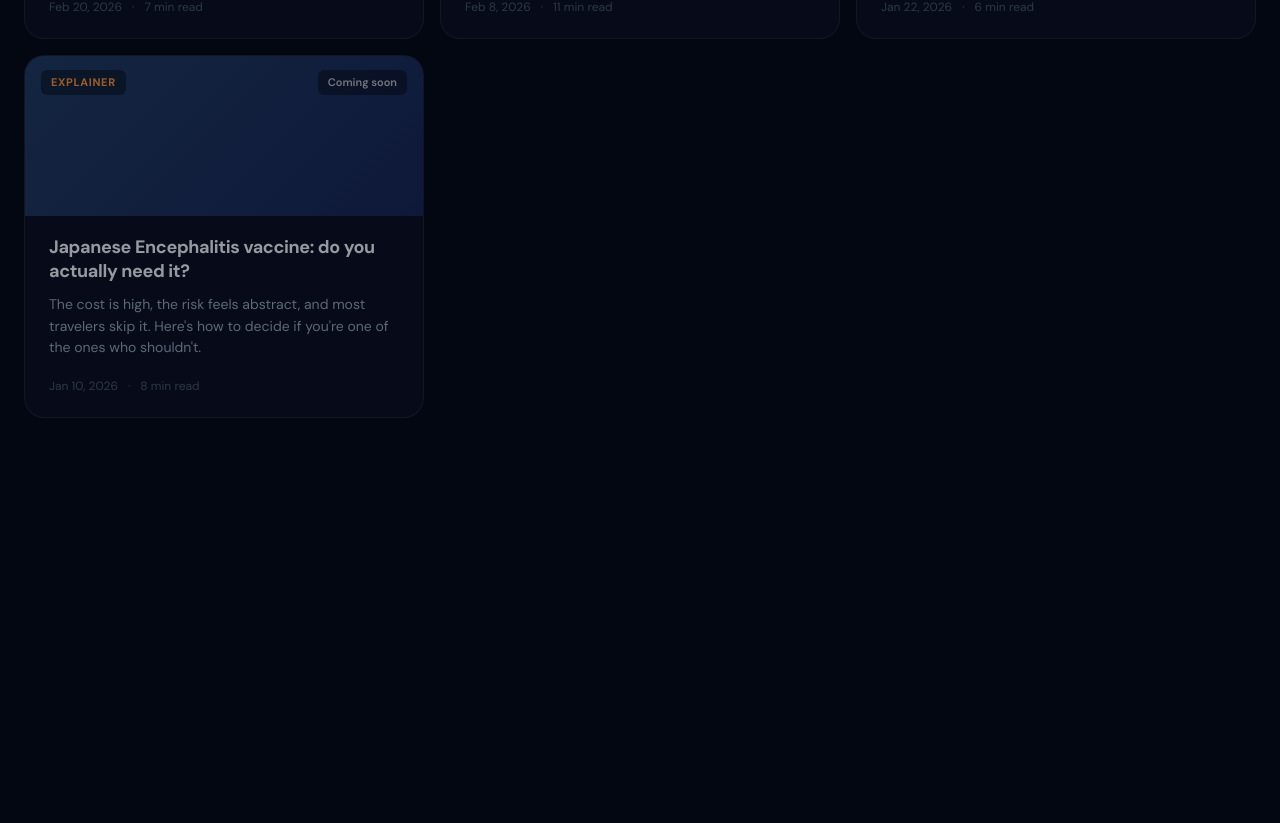
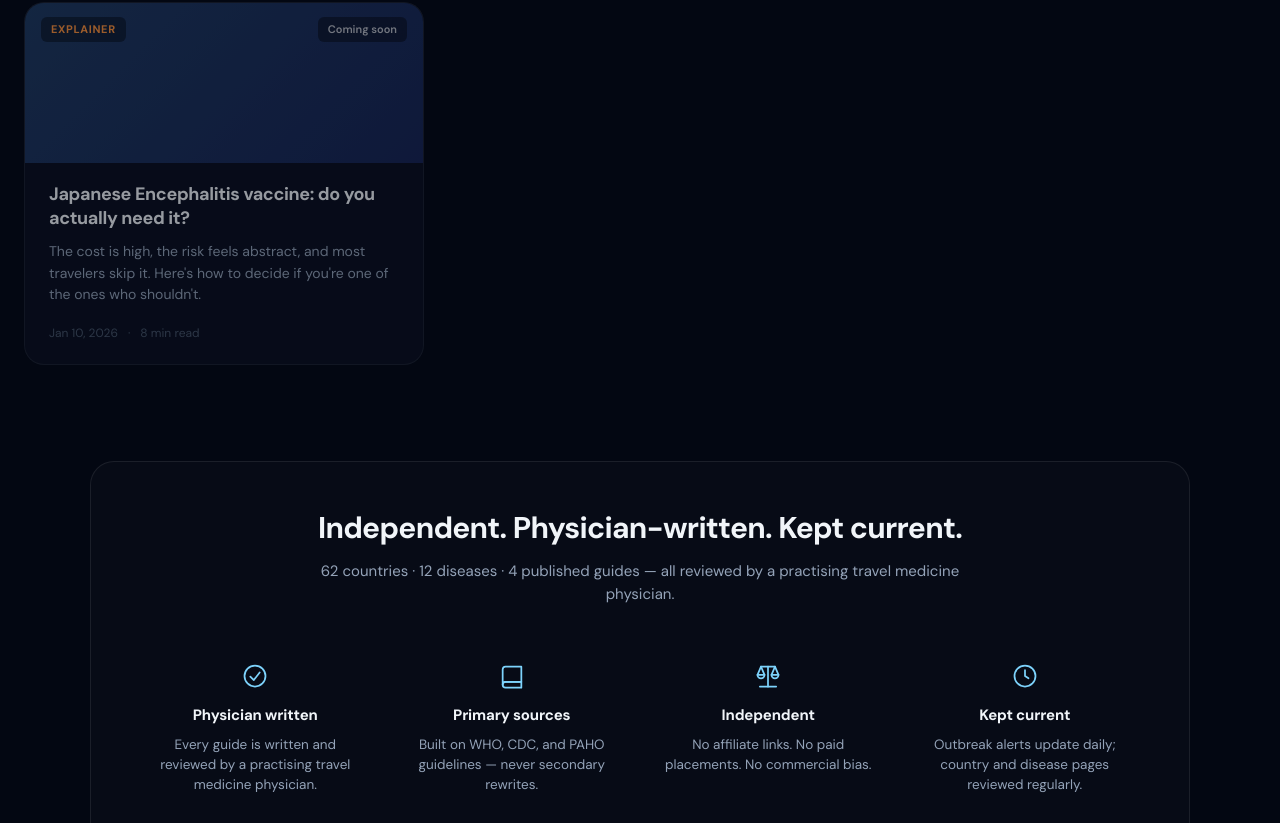
Before and after one commit to Marcoseneg/travel-health-site, a Next.js app: page /guides in a window 1280 px wide. Shown: the part 1977-2800 px from the top of the page. Before the commit the page ends 2475 px from the top, so only its background shows below. Built offline with nearby package versions, Linux system fonts and the light colour scheme.

Commit message:
Guides: single subtitle

```diff
--- a/app/guides/page.tsx
+++ b/app/guides/page.tsx
@@ -5,22 +5,108 @@ import { articles, CATEGORY_LABELS, type ArticleCategory } from "../lib/guidesDa
 import { COVER_ILLUSTRATIONS } from "../components/illustrations";
 import { formatDate } from "../lib/utils/formatDate";
 import FeaturedHero from "../components/guides/FeaturedHero";
+import { countries } from "../../data/countries";
+import { diseases } from "../lib/diseaseData";
 
 // ─────────────────────────────────────────────────────────────────────────────
 // Guides listing page
 //
 // Layout (top to bottom):
-//   1. Header (eyebrow + title + intro)
+//   1. Header — large title + single subtitle (matches site style).
 //   2. Featured carousel — wide hero rotating through up to 3 articles
-//      that have `featured: true` AND `content`. Only shown when no
-//      category filter is active.
-//   3. Category filter pills
+//      (only shown when no category filter is active).
+//   3. Category filter pills.
 //   4. Unified article grid — every article rendered as a big illustration
 //      card. Responsive 1/2/3 columns. Placeholders dimmed with a
 //      "Coming soon" badge.
+//   5. Trust signals — bordered editorial block with stats + 4 icon cards.
 // ─────────────────────────────────────────────────────────────────────────────
 
 type FilterMode = "all" | ArticleCategory;
+
+// ── Outline SVG icons used in the trust signals block ─────────────────────
+
+function IconCheck() {
+  return (
+    <svg width="28" height="28" viewBox="0 0 24 24" fill="none"
+         stroke="currentColor" strokeWidth="1.5"
+         strokeLinecap="round" strokeLinejoin="round">
+      <circle cx="12" cy="12" r="9" />
+      <path d="M8 12.5 11 15.5 16 9" />
+    </svg>
+  );
+}
+
+function IconBook() {
+  return (
+    <svg width="28" height="28" viewBox="0 0 24 24" fill="none"
+         stroke="currentColor" strokeWidth="1.5"
+         strokeLinecap="round" strokeLinejoin="round">
+      <path d="M4 19.5A2.5 2.5 0 0 1 6.5 17H20V4H6.5A2.5 2.5 0 0 0 4 6.5z" />
+      <path d="M4 19.5A2.5 2.5 0 0 0 6.5 22H20v-5H6.5A2.5 2.5 0 0 0 4 19.5z" />
+    </svg>
+  );
+}
+
+function IconBalance() {
+  return (
+    <svg width="28" height="28" viewBox="0 0 24 24" fill="none"
+         stroke="currentColor" strokeWidth="1.5"
+         strokeLinecap="round" strokeLinejoin="round">
+      <path d="M12 4v17" />
+      <path d="M5 21h14" />
+      <path d="M6 4l-3 7h6z" />
+      <path d="M18 4l-3 7h6z" />
+      <path d="M3 11a3 3 0 0 0 6 0" />
+      <path d="M15 11a3 3 0 0 0 6 0" />
+      <path d="M6 4l12 0" />
+    </svg>
+  );
+}
+
+function IconClock() {
+  return (
+    <svg width="28" height="28" viewBox="0 0 24 24" fill="none"
+         stroke="currentColor" strokeWidth="1.5"
+         strokeLinecap="round" strokeLinejoin="round">
+      <circle cx="12" cy="12" r="9" />
+      <path d="M12 7v5l3 2" />
+    </svg>
+  );
+}
+
+const TRUST_SIGNALS: {
+  Icon: React.ComponentType;
+  title: string;
+  description: string;
+}[] = [
+  {
+    Icon: IconCheck,
+    title: "Physician written",
+    description:
+      "Every guide is written and reviewed by a practising travel medicine physician.",
+  },
+  {
+    Icon: IconBook,
+    title: "Primary sources",
+    description:
+      "Built on WHO, CDC, and PAHO guidelines — never secondary rewrites.",
+  },
+  {
+    Icon: IconBalance,
+    title: "Independent",
+    description:
+      "No affiliate links. No paid placements. No commercial bias.",
+  },
+  {
+    Icon: IconClock,
+    title: "Kept current",
+    description:
+      "Outbreak alerts update daily; country and disease pages reviewed regularly.",
+  },
+];
+
+// ─────────────────────────────────────────────────────────────────────────────
 
 export default function GuidesPage() {
   const [filter, setFilter] = useState<FilterMode>("all");
@@ -33,8 +119,6 @@ export default function GuidesPage() {
     return list;
   }, [filter]);
 
-  // Featured: 3 most recent articles flagged featured AND with content
-  // (so placeholders never appear in the hero carousel).
   const featured = useMemo(
     () =>
       articles
@@ -43,6 +127,10 @@ export default function GuidesPage() {
         .slice(0, 3),
     []
   );
+
+  const countryCount = Object.keys(countries).length;
+  const diseaseCount = Object.keys(diseases).length;
+  const publishedCount = articles.filter((a) => a.content).length;
 
   const categories: { value: FilterMode; label: string }[] = [
     { value: "all", label: "All" },
@@ -62,33 +150,14 @@ export default function GuidesPage() {
       }}
     >
       {/* ── Page header ─────────────────────────────────────────────── */}
-      <section style={{ maxWidth: "1320px", margin: "0 auto", padding: "48px 24px 0" }}>
-        <div
-          style={{
-            display: "inline-flex",
-            alignItems: "center",
-            gap: "8px",
-            padding: "6px 16px",
-            borderRadius: "999px",
-            background: "rgba(255,255,255,0.03)",
-            border: "1px solid rgba(255,255,255,0.07)",
-            marginBottom: "16px",
-            fontSize: "12px",
-            fontWeight: 600,
-            color: "#64748b",
-            letterSpacing: "0.04em",
-            textTransform: "uppercase",
-          }}
-        >
-          Journal
-        </div>
+      <section style={{ maxWidth: "1320px", margin: "0 auto", padding: "56px 24px 0" }}>
         <h1
           style={{
-            fontSize: "clamp(32px, 4vw, 52px)",
+            fontSize: "clamp(36px, 4.5vw, 56px)",
             fontWeight: 800,
             letterSpacing: "-0.04em",
-            lineHeight: 1.1,
-            margin: "0 0 12px",
+            lineHeight: 1.05,
+            margin: "0 0 18px",
           }}
         >
           Guides & articles
@@ -99,11 +168,10 @@ export default function GuidesPage() {
             color: "#64748b",
             maxWidth: "600px",
             lineHeight: 1.6,
-            margin: "0 0 40px",
+            margin: "0 0 44px",
           }}
         >
-          Physician-written deep dives on travel health — gear reviews,
-          destination guides, prevention strategies, and field-tested advice.
+          Physician-written. Field-tested. Straight answers for real travel.
         </p>
       </section>
 
@@ -208,7 +276,6 @@ export default function GuidesPage() {
                     e.currentTarget.style.borderColor = "rgba(255,255,255,0.07)";
                   }}
                 >
-                  {/* Cover: gradient header + optional illustration overlay */}
                   <div
                     style={{
                       height: "160px",
@@ -232,7 +299,6 @@ export default function GuidesPage() {
                       </div>
                     )}
 
-                    {/* Category badge — top left */}
                     <span
                       style={{
                         position: "absolute",
@@ -253,7 +319,6 @@ export default function GuidesPage() {
                       {cat.label}
                     </span>
 
-                    {/* "Coming soon" badge — top right, only for placeholders */}
                     {isPlaceholder && (
                       <span
                         style={{
@@ -275,7 +340,6 @@ export default function GuidesPage() {
                     )}
                   </div>
 
-                  {/* Card body */}
                   <div
                     style={{
                       padding: "20px 24px 22px",
@@ -326,6 +390,103 @@ export default function GuidesPage() {
           </div>
         )}
       </section>
+
+      {/* ── Trust signals (bordered container) ────────────────────────── */}
+      <section style={{ padding: "16px 24px 96px" }}>
+        <div
+          style={{
+            maxWidth: "1100px",
+            margin: "0 auto",
+            padding: "48px clamp(20px, 4vw, 48px)",
+            borderRadius: "24px",
+            background: "rgba(255,255,255,0.02)",
+            border: "1px solid rgba(255,255,255,0.08)",
+          }}
+        >
+          <div style={{ textAlign: "center", marginBottom: "44px" }}>
+            <h2
+              style={{
+                fontSize: "clamp(22px, 2.6vw, 30px)",
+                fontWeight: 700,
+                letterSpacing: "-0.025em",
+                margin: "0 0 14px",
+                lineHeight: 1.2,
+                color: "#f1f5f9",
+              }}
+            >
+              Independent. Physician-written. Kept current.
+            </h2>
+            <p
+              style={{
+                fontSize: "15px",
+                color: "#94a3b8",
+                margin: 0,
+                lineHeight: 1.55,
+                maxWidth: "640px",
+                marginInline: "auto",
+              }}
+            >
+              {countryCount} countries · {diseaseCount} diseases ·{" "}
+              {publishedCount} published guides — all reviewed by a practising
+              travel medicine physician.
+            </p>
+          </div>
+
+          {/* Trust signals — borderless centered cards */}
+          <div
+            style={{
+              display: "grid",
+              gridTemplateColumns: "repeat(auto-fit, minmax(180px, 1fr))",
+              gap: "24px",
+            }}
+          >
+            {TRUST_SIGNALS.map((s) => {
+              const Icon = s.Icon;
+              return (
+                <div
+                  key={s.title}
+                  style={{
+                    textAlign: "center",
+                    padding: "12px 8px",
+                  }}
+                >
+                  <div
+                    style={{
+                      display: "flex",
+                      justifyContent: "center",
+                      marginBottom: "14px",
+                      color: "#7dd3fc",
+                    }}
+                  >
+                    <Icon />
+                  </div>
+                  <h3
+                    style={{
+                      fontSize: "15px",
+                      fontWeight: 700,
+                      margin: "0 0 8px",
+                      color: "#f1f5f9",
+                      letterSpacing: "-0.01em",
+                    }}
+                  >
+                    {s.title}
+                  </h3>
+                  <p
+                    style={{
+                      fontSize: "13.5px",
+                      color: "#94a3b8",
+                      lineHeight: 1.5,
+                      margin: 0,
+                    }}
+                  >
+                    {s.description}
+                  </p>
+                </div>
+              );
+            })}
+          </div>
+        </div>
+      </section>
     </main>
   );
 }
```
